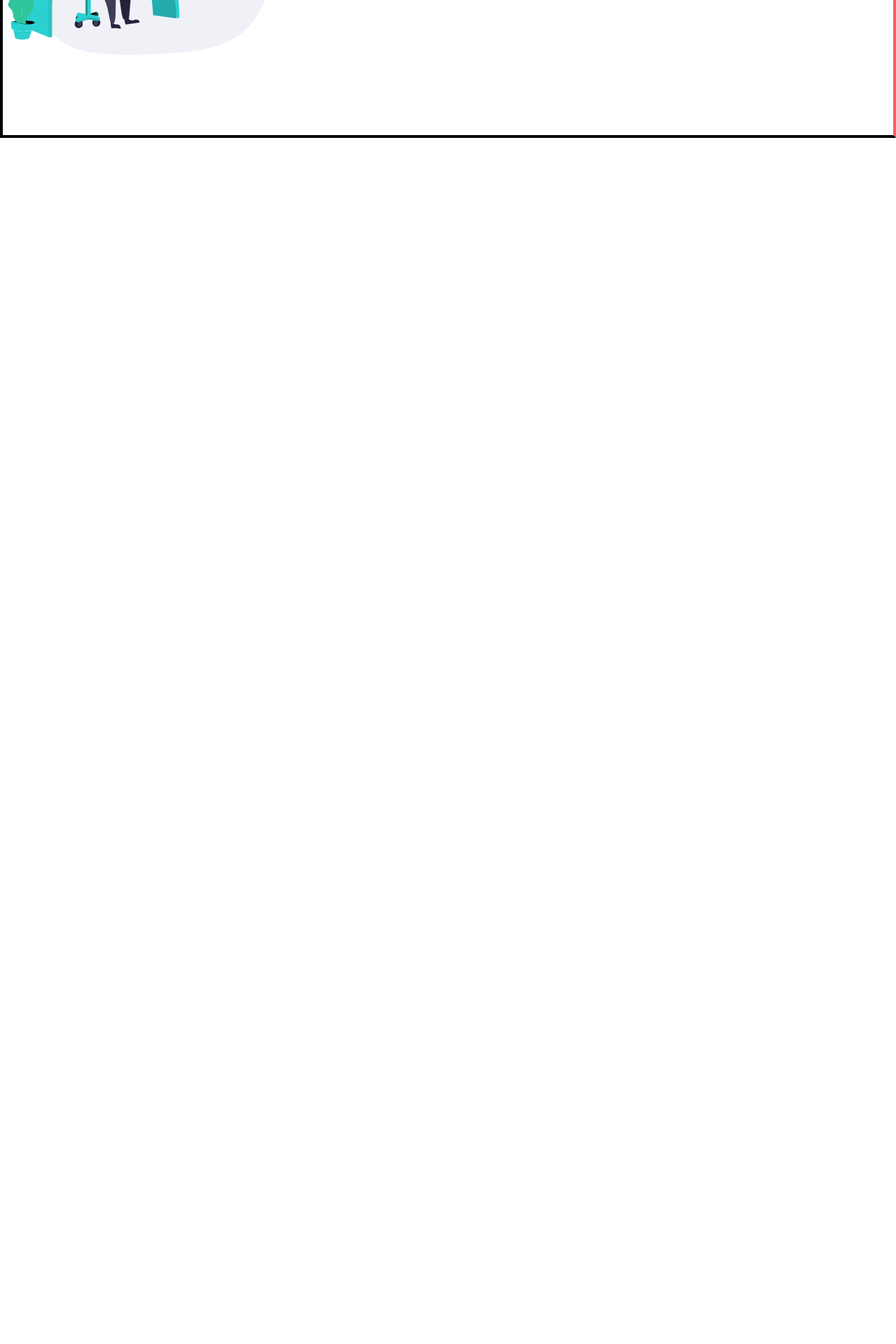
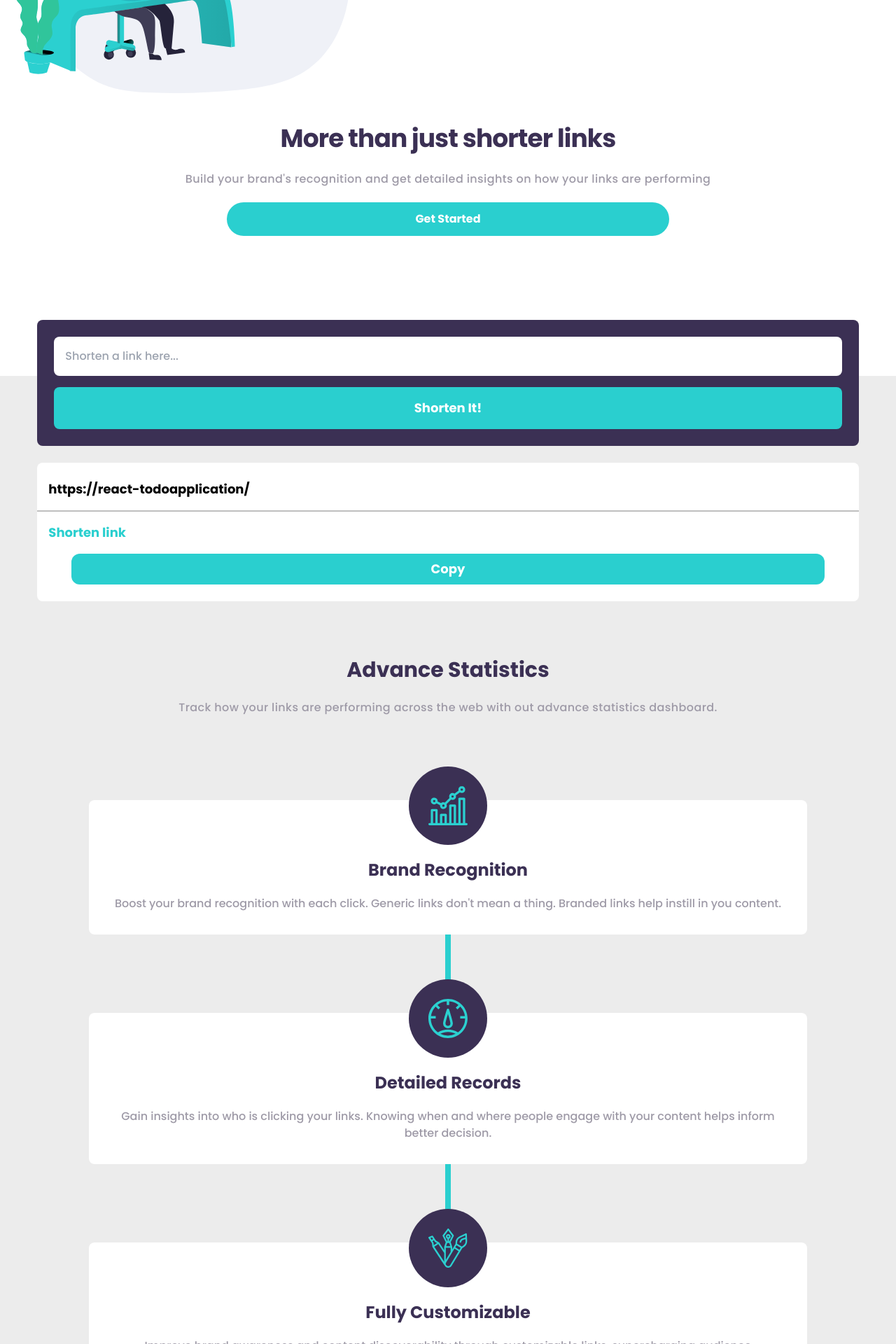
Before and after one commit to reymartvigo/URL-shortening-API-landing-page, a React (Vite) app in the folder url-shortening-landing-page/: page / in a window 1280 px wide. Shown: the part 260-2180 px from the top of the page at 70% size. Before the commit the page ends 800 px from the top, so only its background shows below. Built offline with nearby package versions, Linux system fonts and the light colour scheme.

Commit message:
latest-commit

```diff
--- a/url-shortening-landing-page/src/App.jsx
+++ b/url-shortening-landing-page/src/App.jsx
@@ -3,22 +3,52 @@ import { useState } from 'react'
 import Navbar from './components/Navbar'
 import MenuBar from './components/MenuBar'
 import HeroSection from './components/HeroSection'
+import LinkShortener from './components/LinkShortener'
+import AdvantageSection from './components/AdvantageSection'
 function App() {
 
   const [isMenuOpen, setIsMenuOpen] = useState(false)
+  const [link, setLink] = useState('')
+  const [isSubmit, setIsSubmit] = useState(false)
+
+  const handleChange = (e) => {
+    setLink(e.target.value)
+    console.log(e.target.value)
+  }
 
   const handleMenuOpen = () => {
     setIsMenuOpen((prevState) => !prevState)
   }
+
   return (
     <>
       <div className="main w-full h-full relative">
+
         <Navbar
           openMenu={handleMenuOpen}
         />
+
         {isMenuOpen && (<MenuBar />)}
 
         <HeroSection />
+
+
+        <div className="w-full h-full sm:flex sm:items-center sm:justify-center sm: flex-col sm:gap-6 bg-neutralgray2 sm:mt-40 pb-20">
+
+          <LinkShortener
+            link={link}
+            handleLink={handleChange}
+          />
+
+
+          <AdvantageSection />
+        </div>
+
+        <div className="sm:flex sm: flex-col sm: gap-5 sm:items-center px-4 py-20 text-white bg-darkviolet">
+          <h1 className="font-bold text-2xl text-center">Boost your links today</h1>
+          <button className="font-bold text-lg px-8 py-2 rounded-full outline-none cursor-pointer bg-cyan">Get Started</button>
+        </div>
+
       </div>
     </>
   )
--- /dev/null
+++ b/url-shortening-landing-page/src/components/AdvantageSection.jsx
@@ -0,0 +1,49 @@
+import React from 'react'
+
+
+import Features from './Features.jsx'
+
+import feature1 from '../images/icon-brand-recognition.svg'
+
+
+import feature2 from '../images/icon-detailed-records.svg'
+import feature3 from '../images/icon-fully-customizable.svg'
+
+
+const AdvantageSection = () => {
+    return (
+        <div className=" w-full sm: flex sm: flex-col sm: gap-10 sm:items-center sm: mt-14">
+            <div className="text-center sm: flex sm: flex-col sm:gap-6 sm:px-4">
+                <h1 className="font-bold text-darkviolet text-3xl">Advance Statistics</h1>
+                <p className="text-grayishviolet tracking-wide">Track how your links are performing across the web with out advance statistics dashboard.</p>
+            </div>
+
+
+            <div className="sm:flex sm:flex-col sm:gap-28 sm:items-center sm:mt-20  sm:relative z-10">
+                <div className="border-2 border-cyan w-2 sm:h-full absolute bg-cyan z-0">
+
+                </div>
+                <Features
+                    image={feature1}
+                    header="Brand Recognition"
+                    info="Boost your brand recognition with each click. Generic links don't mean a thing. Branded links help instill in you content."
+                />
+
+                <Features
+                    image={feature2}
+                    header="Detailed Records"
+                    info="Gain insights into who is clicking your links. Knowing when and where people engage with your content helps inform better decision."
+                />
+
+                <Features
+                    image={feature3}
+                    header="Fully Customizable"
+                    info="Improve brand awareness and content discoverability through customizable  links, supercharging audience engagement."
+                />
+
+            </div>
+        </div>
+    )
+}
+
+export default AdvantageSection
--- /dev/null
+++ b/url-shortening-landing-page/src/components/Features.jsx
@@ -0,0 +1,18 @@
+import React from 'react'
+
+const Features = ({ image, header, info }) => {
+    return (
+
+
+        <div className=" sm:w-11/12 sm:flex sm:flex-col sm:gap-5 sm:rounded-lg text-white sm: items-center sm: px-7 sm:py-8 bg-white sm:relative z-1">
+            <div className="sm:flex sm:w-28 sm:h-28 sm:items-center sm:justify-center sm: rounded-full bg-darkviolet sm:-mt-20">
+                <img className="sm:w-14 sm:h-14" src={image}></img>
+            </div>
+            <h2 className="font-bold text-darkviolet text-2xl">{header}</h2>
+            <p className="text-grayishviolet text-center">{info}</p>
+        </div>
+
+    )
+}
+
+export default Features
--- a/url-shortening-landing-page/src/components/HeroSection.jsx
+++ b/url-shortening-landing-page/src/components/HeroSection.jsx
@@ -4,10 +4,15 @@ import React from 'react'
 import mobileHero from '../images/illustration-working.svg'
 const HeroSection = () => {
     return (
-        <div className="sm:flex sm:flex-col sm:h-96 border-2 border-r-secondaryred">
-            <div className="border-2 border-r-secondaryred h-full relative" >
-                <img className="w-96 absolute top-2" src={mobileHero} />
+        <div className="sm:flex sm:flex-col sm:h-auto sm:overflow-hidden ">
+            <div className="sm:h-80 relative sm:bg-[url('./images/illustration-working.svg')] bg-[length:30rem_100%] bg-no-repeat left-5 z-0">
             </div >
+
+            <div className="sm:flex sm:flex-col sm:gap-5 sm:items-center sm:text-center sm:px-2 sm:py-10">
+                <h1 className="font-bold sm:text-4xl sm:tracking-tight sm:leading-snug text-darkviolet">More than just shorter links</h1>
+                <p className="text-grayishviolet sm:text-md sm:tracking-wide sm:leading-relaxed">Build your brand's recognition and get detailed insights on how your links are performing</p>
+                <button className=" bg-cyan text-white font-bold cursor-pointer outline-none sm:w-1/2 sm:py-3 sm:rounded-full">Get Started</button>
+            </div>
         </div >
     )
 }
--- /dev/null
+++ b/url-shortening-landing-page/src/components/LinkShortener.jsx
@@ -0,0 +1,33 @@
+import React from 'react'
+
+import ShortenedLink from './ShortenedLink'
+const LinkShortener = ({ handleLink, handleSubmitLink, link }) => {
+
+
+
+    const handleChange = (e) => {
+        handleLink(e)
+    }
+
+
+
+    return (
+        <>
+            <div className="sm:w-11/12 bg-darkviolet rounded-lg sm:-mt-20">
+                <form action="" className="form sm:flex sm:flex-col sm: gap-4 sm:px-6 sm:py-6" id="form">
+                    <div className="sm:w-full">
+                        <input className="sm:w-full sm:py-4 sm:px-4 rounded-lg outline-none" type='text' placeholder="Shorten a link here..." value={link} onChange={handleChange}></input>
+                        <span className="text-secondaryred italic sm: text-sm hidden">please add a link</span>
+                    </div>
+                    <button className="sm:py-4 sm:px-4 rounded-lg bg-cyan text-white font-bold text-lg outline-none">Shorten It!</button>
+                </form>
+
+            </div>
+
+            <ShortenedLink />
+
+        </>
+    )
+}
+
+export default LinkShortener
--- a/url-shortening-landing-page/src/components/MenuBar.jsx
+++ b/url-shortening-landing-page/src/components/MenuBar.jsx
@@ -3,7 +3,7 @@ import React from 'react'
 const MenuBar = () => {
 
     return (
-        <div className="sm:flex sm:flex-col sm:gap-5 sm:bg-darkviolet sm:px-5 sm:py-10 sm:items-center w-11/12 rounded-xl text-white absolute top-24 left-1/2 right-1/2 -translate-x-1/2 ">
+        <div className="sm:flex sm:flex-col sm:gap-5 sm:bg-darkviolet sm:px-5 sm:py-10 sm:items-center w-11/12 rounded-xl text-white absolute top-24 left-1/2 right-1/2 -translate-x-1/2 z-20">
             <ul className="sm:items-center sm:flex sm:flex-col sm:gap-8 sm:font-bold sm:text-lg">
                 <li className='w-fit cursor-pointer'>Features</li>
                 <li className='w-fit cursor-pointer'>Pricing</li>
--- /dev/null
+++ b/url-shortening-landing-page/src/components/ShortenedLink.jsx
@@ -0,0 +1,13 @@
+import React from 'react'
+
+const ShortenedLink = () => {
+    return (
+        <div className="sm:flex sm:flex-col sm:gap-4 sm:w-11/12 sm:items-center py-6 rounded-lg bg-white">
+            <span className="border-b-2 border-neutralgray sm:px-4  font-bold sm:w-full sm:text-lg pb-4 ">https://react-todoapplication/</span>
+            <span className="sm:px-4  text-cyan font-bold sm:w-full sm:text-lg">Shorten link</span>
+            <button className="bg-cyan w-11/12 sm:py-2 rounded-xl text-white font-bold text-lg">Copy</button>
+        </div>
+    )
+}
+
+export default ShortenedLink
--- a/url-shortening-landing-page/tailwind.config.js
+++ b/url-shortening-landing-page/tailwind.config.js
@@ -17,6 +17,7 @@ export default {
       darkviolet: "hsl(257, 27%, 26%)",
       secondaryred: "hsl(0, 87%, 67%)",
       neutralgray: "hsl(0, 0%, 75%)",
+      neutralgray2: "hsla(0, 0%, 75%,.3)",
       grayishviolet: "hsl(257, 7%, 63%)",
       verydarkblue: "hsl(255, 11%, 22%)",
       verydarkviolet: "hsl(260, 8%, 14%)",
```
Also changed, not shown: url-shortening-landing-page/src/components/Footer.jsx (added), 1 other file (tests, documents, lock files or other folders).
